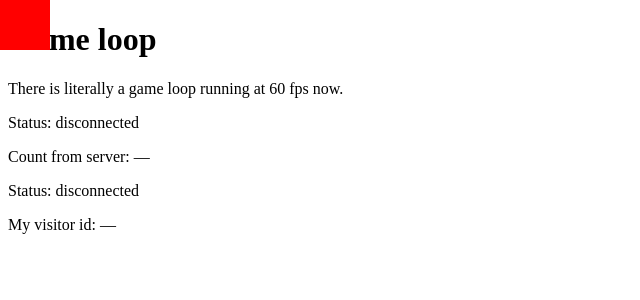
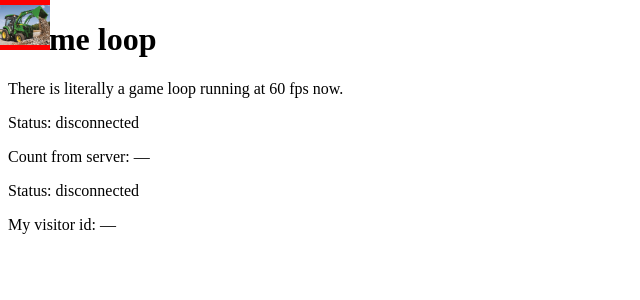
Before and after one commit to ChaDonSom/game-loop, a Vue app in the folder vue-client/: page / in a window 1280 px wide. Shown: the top 300 px of the page, without its empty margins (0-640 px from the left). Built offline with nearby package versions, Linux system fonts and the light colour scheme; no server answers; the HTML template or start-up script is replaced by a standard one.

Commit message:
get pictures for players

```diff
--- a/vue-client/src/components/Player.vue
+++ b/vue-client/src/components/Player.vue
@@ -4,6 +4,7 @@ import { queueNetworkUpdate } from "@/network"
 import { remotePlayers } from "@/store/network"
 import { updateHooks } from "@/store/updateHooks"
 import { onBeforeUnmount, onMounted, ref } from "vue"
+import playerImage from "@/assets/image2.png"
 
 const keysDown = ref<{ [key: string]: boolean }>({})
 function onKeyDown(event: KeyboardEvent) {
@@ -76,5 +77,13 @@ function getInputXY() {
 </script>
 
 <template>
-  <Character :style="{ transform: `translate(${xy.x}px, ${xy.y}px)` }"></Character>
+  <Character
+    :style="{
+      transform: `translate(${xy.x}px, ${xy.y}px)`,
+      backgroundImage: `url(${playerImage})`,
+      backgroundSize: 'contain',
+      backgroundRepeat: 'no-repeat',
+      backgroundPosition: 'center',
+    }"
+  ></Character>
 </template>
--- a/vue-client/src/components/RemotePlayers.vue
+++ b/vue-client/src/components/RemotePlayers.vue
@@ -2,6 +2,7 @@
 import { ref } from "vue"
 import { remotePlayers } from "../store/network"
 import { updateHooks } from "@/store/updateHooks"
+import playerImage from "@/assets/image.png"
 
 const renderedPlayers = ref<Record<string, { x: number; y: number }>>({})
 
@@ -61,9 +62,18 @@ updateHooks.value.push(update)
   <div
     v-for="(player, id) in renderedPlayers"
     :key="id"
-    style="width: 50px; height: 50px; background: blue; position: absolute"
+    style="
+      width: 50px;
+      height: 50px;
+      background: blue;
+      position: absolute;
+      background-size: contain;
+      background-repeat: no-repeat;
+      background-position: center;
+    "
     :style="{
       transform: `translate(${player.x}px, ${player.y}px)`,
+      backgroundImage: `url(${playerImage})`,
     }"
   />
 </template>
```
Also changed, not shown: vue-client/src/assets/image.png (added), vue-client/src/assets/image2.png (added).
